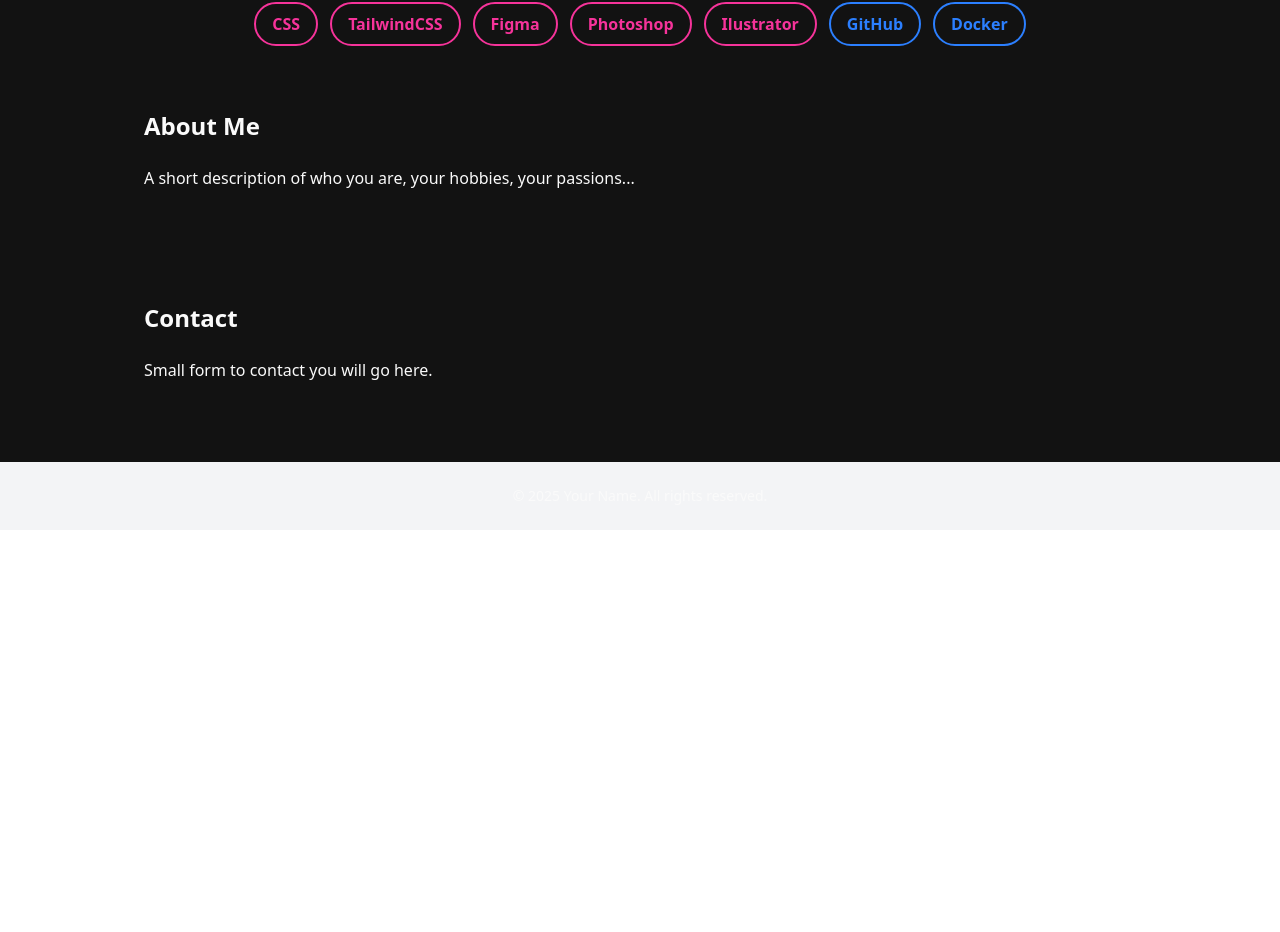
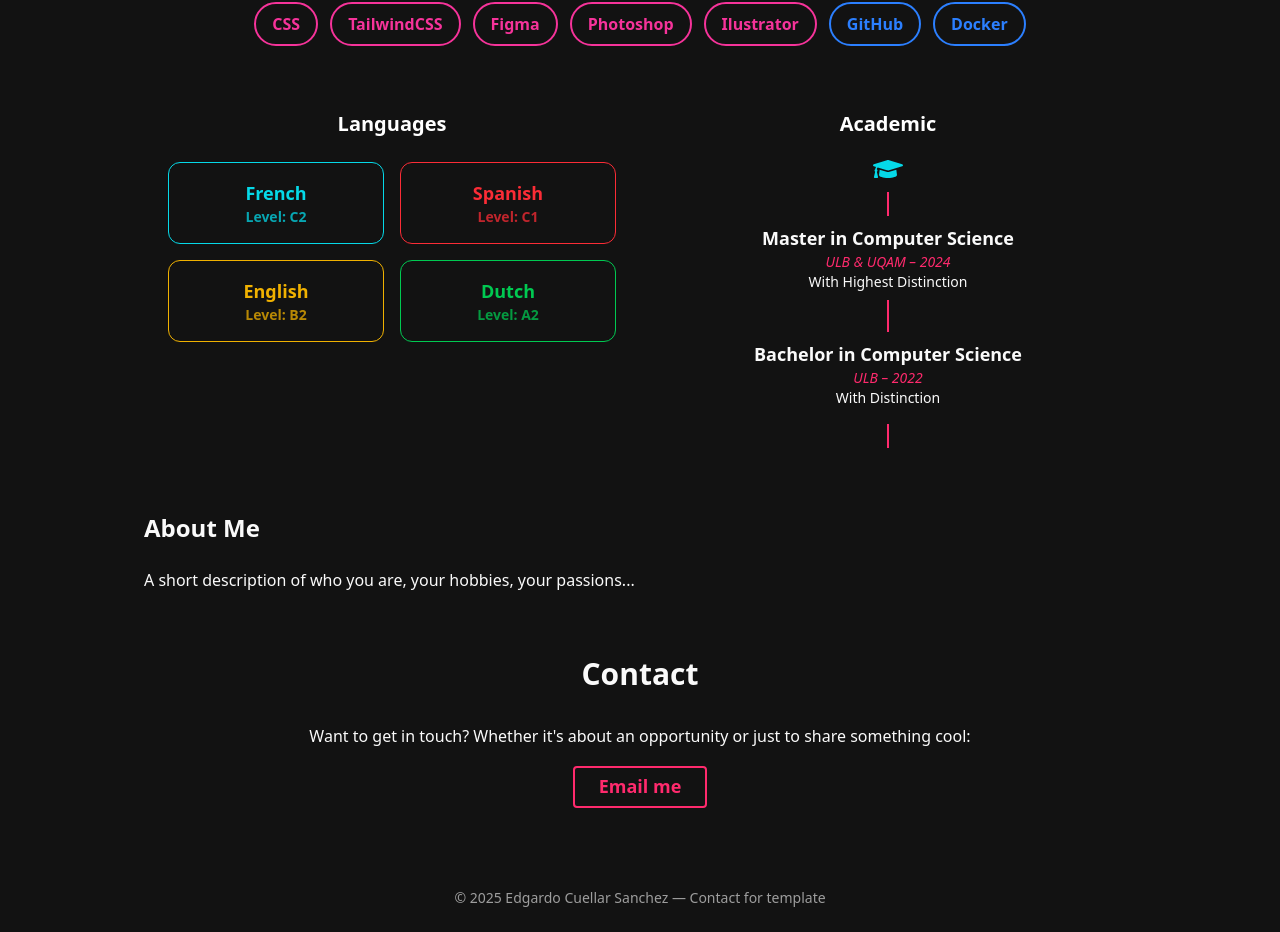
Before and after one commit to EdgardoCuellar/portfolio, a React (Vite) app in the folder portfolio/: page / in a window 1280 px wide. Shown: the part 1622-2554 px from the top of the page. Before the commit the page ends 2152 px from the top, so only its background shows below. Built offline with nearby package versions, Linux system fonts and the light colour scheme.

Commit message:
added the language & degree part and improve navbar & button scroll

```diff
--- a/portfolio/src/App.jsx
+++ b/portfolio/src/App.jsx
@@ -9,6 +9,7 @@ import AboutSection from './components/AboutSection';
 import ContactSection from './components/ContactSection';
 import Footer from './components/Footer';
 import Skills from './components/Skills';
+import LanguagesAndDegrees from './components/LanguagesAndDegrees';
 
 const sections = [
   { id: 'intro', label: 'Intro' },
@@ -47,6 +48,7 @@ export default function App() {
         <IntroSection />
         <ProjectsSection />
         <Skills />
+        <LanguagesAndDegrees />
         <AboutSection />
         <ContactSection />
       </main>
--- a/portfolio/src/components/ContactSection.jsx
+++ b/portfolio/src/components/ContactSection.jsx
@@ -1,9 +1,21 @@
-// src/components/ContactSection.jsx
 export default function ContactSection() {
   return (
-    <section id="contact" className="py-20">
-      <h2 className="text-2xl font-semibold mb-6">Contact</h2>
-      <p>Small form to contact you will go here.</p>
+    <section id="contact" className="py-8 mb-8 px-6 max-w-3xl mx-auto text-center">
+      <h2 className="text-3xl font-bold text-text mb-8">Contact</h2>
+      <p className="text-text mb-6">
+        Want to get in touch? Whether it's about an opportunity or just to share something cool:
+      </p>
+        <a
+            href="mailto:edgardo-cuellar@hotmail.com"
+            target="_blank"
+            rel="noopener noreferrer"
+            className="relative px-6 py-2 border-2 border-accent-secondary text-accent-secondary font-semibold rounded overflow-hidden group transition-colors duration-300"
+        >
+            <span className="absolute inset-0 left-0 w-0 bg-accent-secondary transition-all duration-300 group-hover:w-full z-0"></span>
+            <span className="relative text-lg z-10 group-hover:text-white transition-colors duration-300">
+                Email me
+            </span>
+        </a>
     </section>
   );
 }
--- a/portfolio/src/components/Footer.jsx
+++ b/portfolio/src/components/Footer.jsx
@@ -1,8 +1,7 @@
-// src/components/Footer.jsx
 export default function Footer() {
   return (
-    <footer className="text-center text-sm py-6 bg-gray-100">
-      © {new Date().getFullYear()} Your Name. All rights reserved.
+    <footer className="py-6 text-center text-sm text-text/60">
+      © {new Date().getFullYear()} Edgardo Cuellar Sanchez — Contact for template
     </footer>
   );
 }
--- /dev/null
+++ b/portfolio/src/components/LanguagesAndDegrees.jsx
@@ -0,0 +1,81 @@
+import { FaGraduationCap } from 'react-icons/fa';
+
+export default function LanguagesAndDegrees() {
+  const languages = [
+    { name: 'French', level: 'C2', color: 'border-accent text-accent' },
+    { name: 'Spanish', level: 'C1', color: 'border-red-500 text-red-500' },
+    { name: 'English', level: 'B2', color: 'border-yellow-500 text-yellow-500' },
+    { name: 'Dutch', level: 'A2', color: 'border-green-500 text-green-500' },
+  ];
+
+    const degrees = [
+    {
+        title: "Master in Computer Science",
+        school: "ULB & UQAM",
+        honors: "With Highest Distinction",
+        year: "2024"
+    },
+    {
+        title: "Bachelor in Computer Science",
+        school: "ULB",
+        honors: "With Distinction",
+        year: "2022"
+    }
+    ];
+
+  return (
+    <section id="languages-degrees" className="py-8 px-6 max-w-5xl mx-auto">
+      <div className="grid md:grid-cols-2 gap-12">
+        {/* LANGUAGES */}
+        <div>
+          <h3 className="text-xl font-semibold text-white text-center mb-6">Languages</h3>
+          <div className="grid sm:grid-cols-2 gap-4">
+            {languages.map(({ name, level, color }) => (
+              <div
+                key={name}
+                className={`p-4 border rounded-xl text-center ${color} font-bold transition hover:scale-105 duration-200`}
+              >
+                <p className="text-lg">{name}</p>
+                <p className="text-sm opacity-75">Level: {level}</p>
+              </div>
+            ))}
+          </div>
+        </div>
+
+        {/* DEGREES */}
+        <div>
+          <h3 className="text-xl font-semibold text-white text-center mb-4">Academic</h3>
+            <div className="relative flex flex-col items-center">
+
+                <div className="z-10 mb-2">
+                    <FaGraduationCap className="text-accent text-3xl" />
+                </div>
+
+                <div className="h-6 w-0.5 bg-accent-secondary" />
+
+                {/* Liste des diplômes avec lignes fines entre eux */}
+                <div className="flex flex-col items-center relative">
+                {degrees.map((deg, idx) => (
+                    <div key={idx} className="relative flex flex-col items-center">
+                        {idx !== 0 && (
+                        <div className="w-0.5 h-8 bg-accent-secondary" />
+                        )}
+                        <div className="text-center bg-background px-4 py-2">
+                        <p className="text-lg text-text font-semibold">{deg.title}</p>
+                        <p className="text-sm text-accent-secondary italic">
+                            {deg.school} – {deg.year}
+                        </p>
+                        <p className="text-sm text-text">{deg.honors}</p>
+                        </div>
+                    </div>
+                ))}
+
+                <div className="w-0.5 h-6 bg-accent-secondary mt-2" />
+
+            </div>
+            </div>
+        </div>
+      </div>
+    </section>
+  );
+}
--- a/portfolio/src/components/Navbar.jsx
+++ b/portfolio/src/components/Navbar.jsx
@@ -1,16 +1,16 @@
 // src/components/Navbar.jsx
 export default function Navbar({ sections, scrollTo }) {
   return (
-    <nav className="w-full py-4 flex justify-center">
+    <nav className="w-full py-4 flex justify-center sticky top-0 bg-primary z-50">
       <ul className="flex space-x-6 text-m font-bold">
         {sections.map(({ id, label }) => (
           <li key={id}>
             <button
               onClick={() => scrollTo(id)}
-              className="relative text-text transition duration-300 ease-in-out hover:text-accent"
+              className="relative text-text group transition duration-300 ease-in-out hover:text-accent"
             >
               {label}
-              <span className="absolute left-0 bottom-0 w-0 h-0.5 bg-accent transition-all duration-300 ease-in-out group-hover:w-full"></span>
+              <span className="absolute left-0 bottom-[-2px] h-0.5 bg-accent w-0 transition-all duration-300 ease-in-out group-hover:w-full"></span>
             </button>
           </li>
         ))}
--- a/portfolio/src/components/ScrollToTopButton.jsx
+++ b/portfolio/src/components/ScrollToTopButton.jsx
@@ -1,11 +1,13 @@
-// src/components/ScrollToTopButton.jsx
+import { HiChevronUp } from 'react-icons/hi';
+
 export default function ScrollToTopButton({ scrollTo }) {
   return (
     <button
-      className="fixed bottom-4 right-4 bg-gray-800 text-white p-2 rounded-full shadow-lg hover:bg-gray-700 transition"
       onClick={() => scrollTo('intro')}
+      className="fixed bottom-6 right-6 p-3 rounded-full bg-accent-secondary text-text shadow-lg hover:bg-accent transition duration-300 z-50"
+      aria-label="Scroll to top"
     >
-      ↑
+      <HiChevronUp className="w-6 h-6" />
     </button>
   );
 }
```
